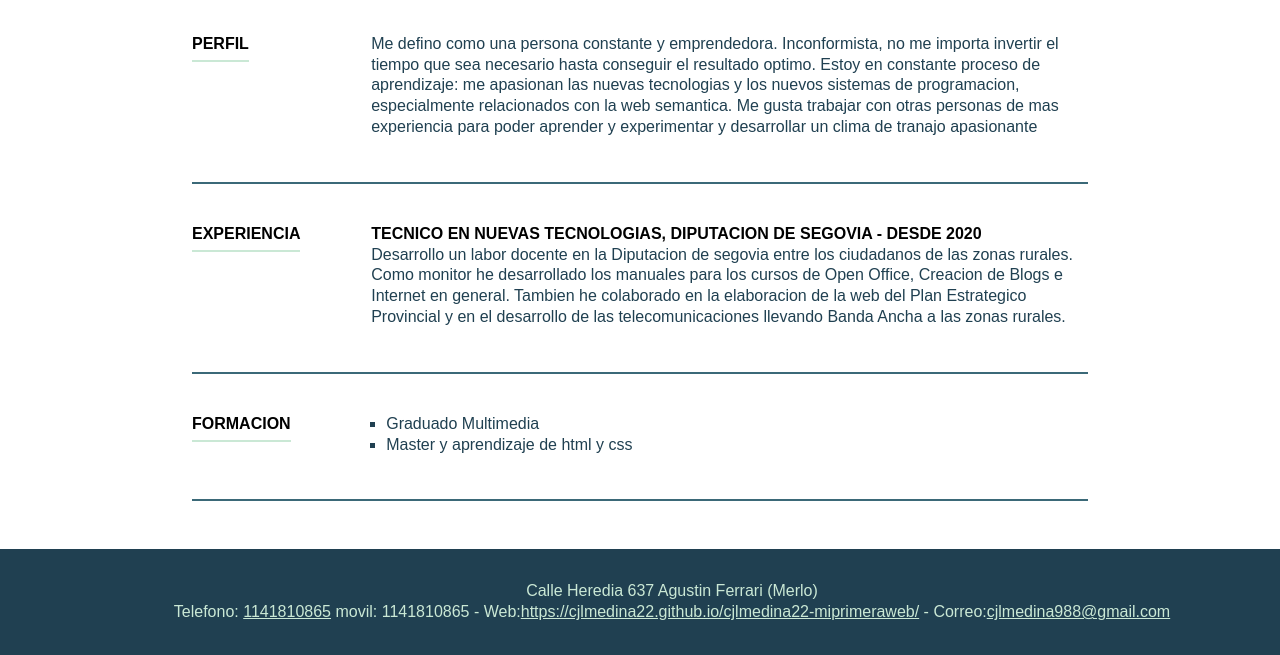
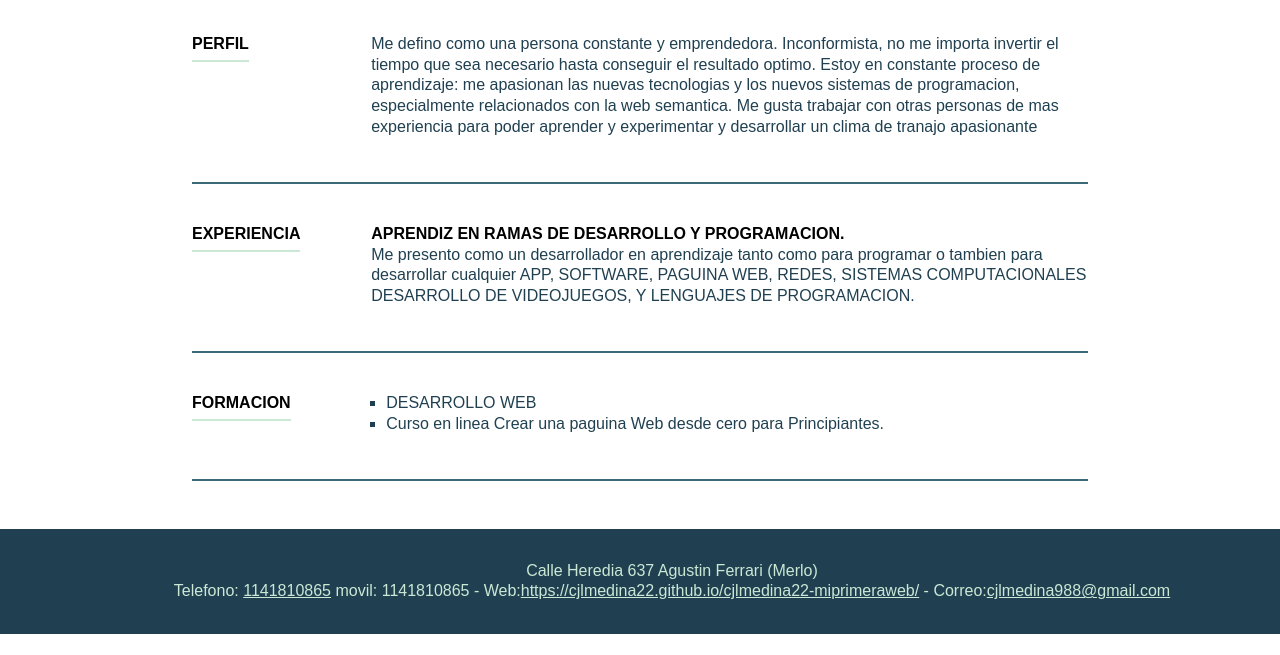
Before and after one commit to cjlmedina22/cv, a plain HTML site: page index.html in a window 1280 px wide. Shown: the part 197-852 px from the top of the page. After the commit the page ends 831 px from the top, so only its background shows below. Drawn offline with Linux system fonts and the light colour scheme.

Commit message:
cv nuevo terminado

```diff
--- a/index.html
+++ b/index.html
@@ -29,20 +29,17 @@
 
 <article>
     <h2>Experiencia</h2>
-    <h3>TECNICO EN NUEVAS TECNOLOGIAS, DIPUTACION DE SEGOVIA - DESDE 2020</h3>
-<p>Desarrollo un labor docente en la Diputacion de segovia entre los ciudadanos
-    de las zonas rurales.
-    Como monitor he desarrollado los manuales para los cursos de Open Office, Creacion
-    de Blogs e Internet en general. Tambien he colaborado en la elaboracion de la web del Plan
-    Estrategico Provincial y en el desarrollo de las telecomunicaciones llevando Banda Ancha a las zonas rurales.
-</p>
+    <h3>APRENDIZ EN RAMAS DE DESARROLLO Y PROGRAMACION.</h3>
+<p>Me presento como un desarrollador en aprendizaje tanto como para programar
+    o tambien para desarrollar cualquier APP, SOFTWARE, PAGUINA WEB, REDES, SISTEMAS COMPUTACIONALES
+    DESARROLLO DE VIDEOJUEGOS, Y LENGUAJES DE PROGRAMACION.</p>
 </article>
 
     <article>
 <h2>Formacion</h2>
 <ul>
-    <li>Graduado Multimedia</li>
-    <li>Master y aprendizaje de html y css</li>
+    <li>DESARROLLO WEB</li>
+    <li>Curso en linea Crear una paguina Web desde cero para Principiantes.</li>
 </ul>
 </article>
 </section>
```
